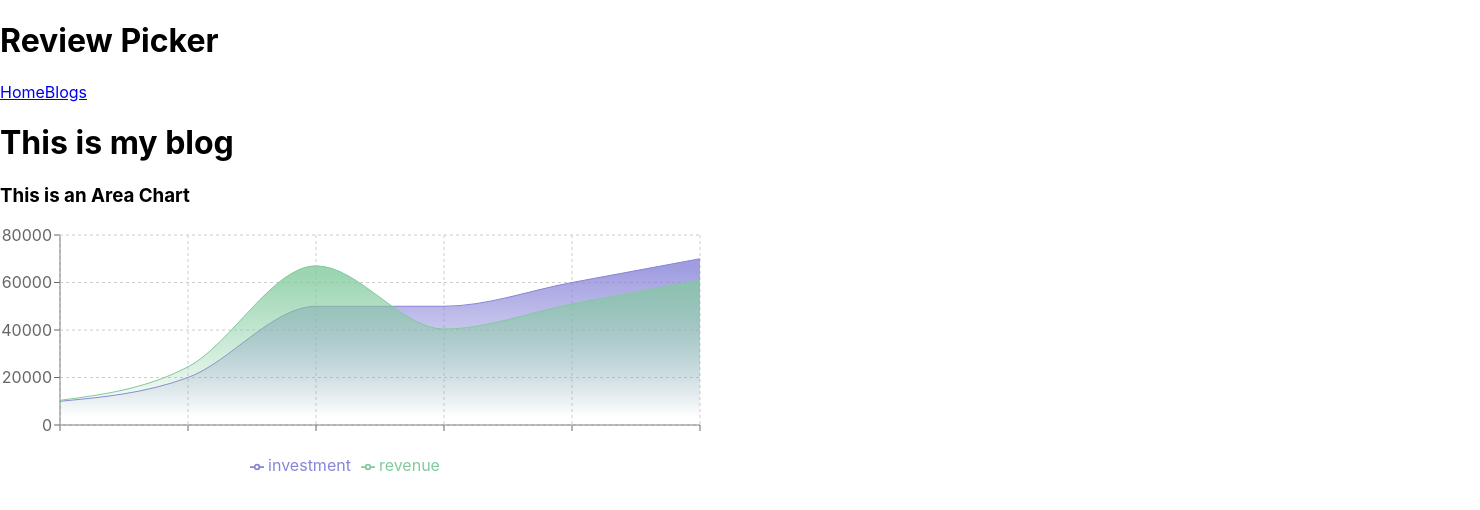
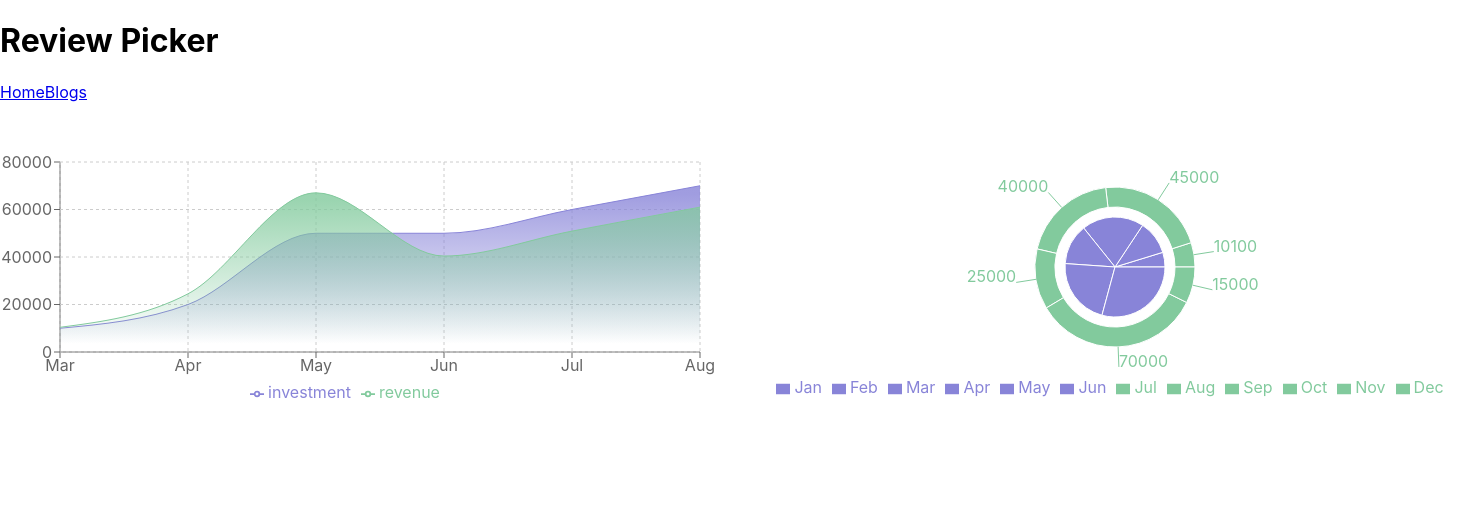
Before and after one commit to Niamul-Hasan/Product-analysis-website, a React (Create React App) app: page /blogs in a window 1280 px wide. Shown: the top 510 px of the page, 1480 px wide, since content can reach past the window. Built offline with nearby package versions, Linux system fonts and the light colour scheme.

Commit message:
blog component is ready

```diff
--- a/src/Components/AreaGraph/AreaGraph.js
+++ b/src/Components/AreaGraph/AreaGraph.js
@@ -1,5 +1,5 @@
 import React from 'react';
-import { Area, AreaChart, CartesianGrid, Legend, Tooltip, XAxis, YAxis } from 'recharts';
+import { Area, AreaChart, CartesianGrid, Label, Legend, Tooltip, XAxis, YAxis } from 'recharts';
 
 const AreaGraph = () => {
 
@@ -42,8 +42,6 @@ const AreaGraph = () => {
         }
     ];
     return (
-        <>
-            <h3>This is an Area Chart</h3>
         <AreaChart width={730} height={250} data={data}
             margin={{ top: 10, right: 30, left: 0, bottom: 0 }}>
             <defs>
@@ -56,7 +54,7 @@ const AreaGraph = () => {
                     <stop offset="95%" stopColor="#82ca9d" stopOpacity={0} />
                 </linearGradient>
             </defs>
-                <XAxis dataKey="name" />
+            <XAxis dataKey="month" />
             <YAxis />
             <CartesianGrid strokeDasharray="3 3" />
             <Tooltip />
@@ -64,7 +62,6 @@ const AreaGraph = () => {
             <Area type="monotone" dataKey="investment" stroke="#8884d8" fillOpacity={1} fill="url(#colorUv)" />
             <Area type="monotone" dataKey="revenue" stroke="#82ca9d" fillOpacity={1} fill="url(#colorPv)" />
         </AreaChart>
-        </>
     );
 };
 
--- /dev/null
+++ b/src/Components/Blogs/Blogs.css
@@ -0,0 +1,6 @@
+.chart{
+    display: grid;
+    grid-template-columns: 1fr 1fr;
+    column-gap: 20px;
+    margin-top: 50px;
+}
--- a/src/Components/Blogs/Blogs.js
+++ b/src/Components/Blogs/Blogs.js
@@ -1,12 +1,14 @@
 import React from 'react';
 import AreaGraph from "../AreaGraph/AreaGraph";
+import PieGraph from '../PieGraph/PieGraph';
+import "./Blogs.css";
 
 const Blogs = () => {
     return (
         <>
-            <h1>This is my blog</h1>
-            <div>
+            <div className='chart'>
                 <AreaGraph></AreaGraph>
+                <PieGraph></PieGraph>
             </div>
         </>
     );
--- /dev/null
+++ b/src/Components/PieGraph/PieGraph.js
@@ -0,0 +1,69 @@
+import React from 'react';
+import { Legend, Pie, PieChart, Tooltip } from 'recharts';
+
+const PieGraph = () => {
+
+    const data01 = [
+        {
+            "month": "Jan",
+            "investment": 13000
+        },
+        {
+            "month": "Feb",
+            "investment": 30000
+        },
+        {
+            "month": "Mar",
+            "investment": 55000
+        },
+        {
+            "month": "Apr",
+            "investment": 36000
+        },
+        {
+            "month": "May",
+            "investment": 60000
+        },
+        {
+            "month": "Jun",
+            "investment": 80000
+        }
+    ];
+
+    const data02 = [
+        {
+            "month": "Jul",
+            "investment": 10100
+        },
+        {
+            "month": "Aug",
+            "investment": 45000
+        },
+        {
+            "month": "Sep",
+            "investment": 40000
+        },
+        {
+            "month": "Oct",
+            "investment": 25000
+        },
+        {
+            "month": "Nov",
+            "investment": 70000
+        },
+        {
+            "month": "Dec",
+            "investment": 15000
+        }
+    ];
+    return (
+        <PieChart width={730} height={250}>
+            <Pie data={data01} dataKey="investment" nameKey="month" cx="50%" cy="50%" outerRadius={50} fill="#8884d8" />
+            <Pie data={data02} dataKey="investment" nameKey="month" cx="50%" cy="50%" innerRadius={60} outerRadius={80} fill="#82ca9d" label />
+            <Tooltip />
+            <Legend />
+        </PieChart>
+    );
+};
+
+export default PieGraph;
```
Lines whose indentation alone changed are shown as unchanged.
